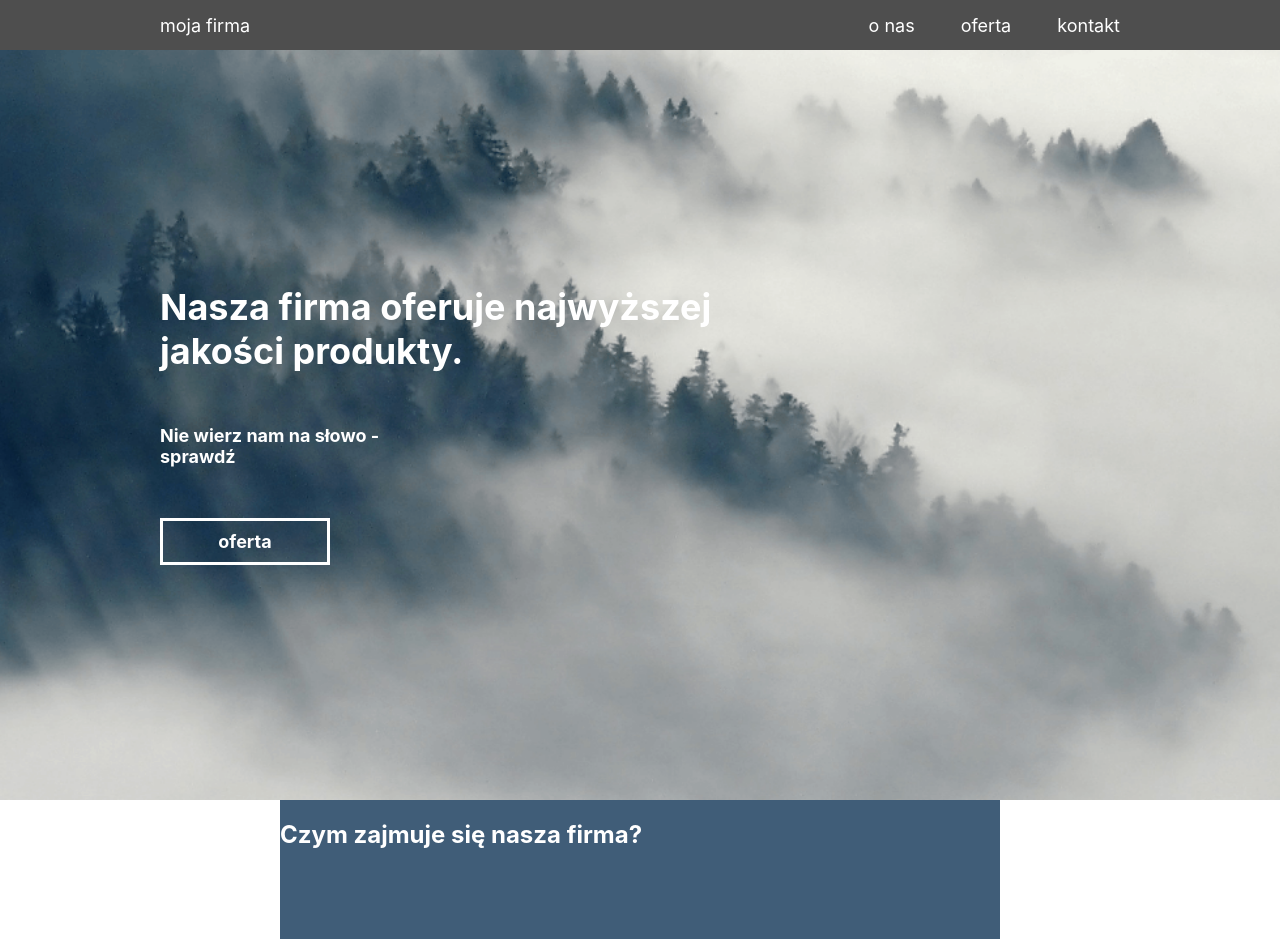
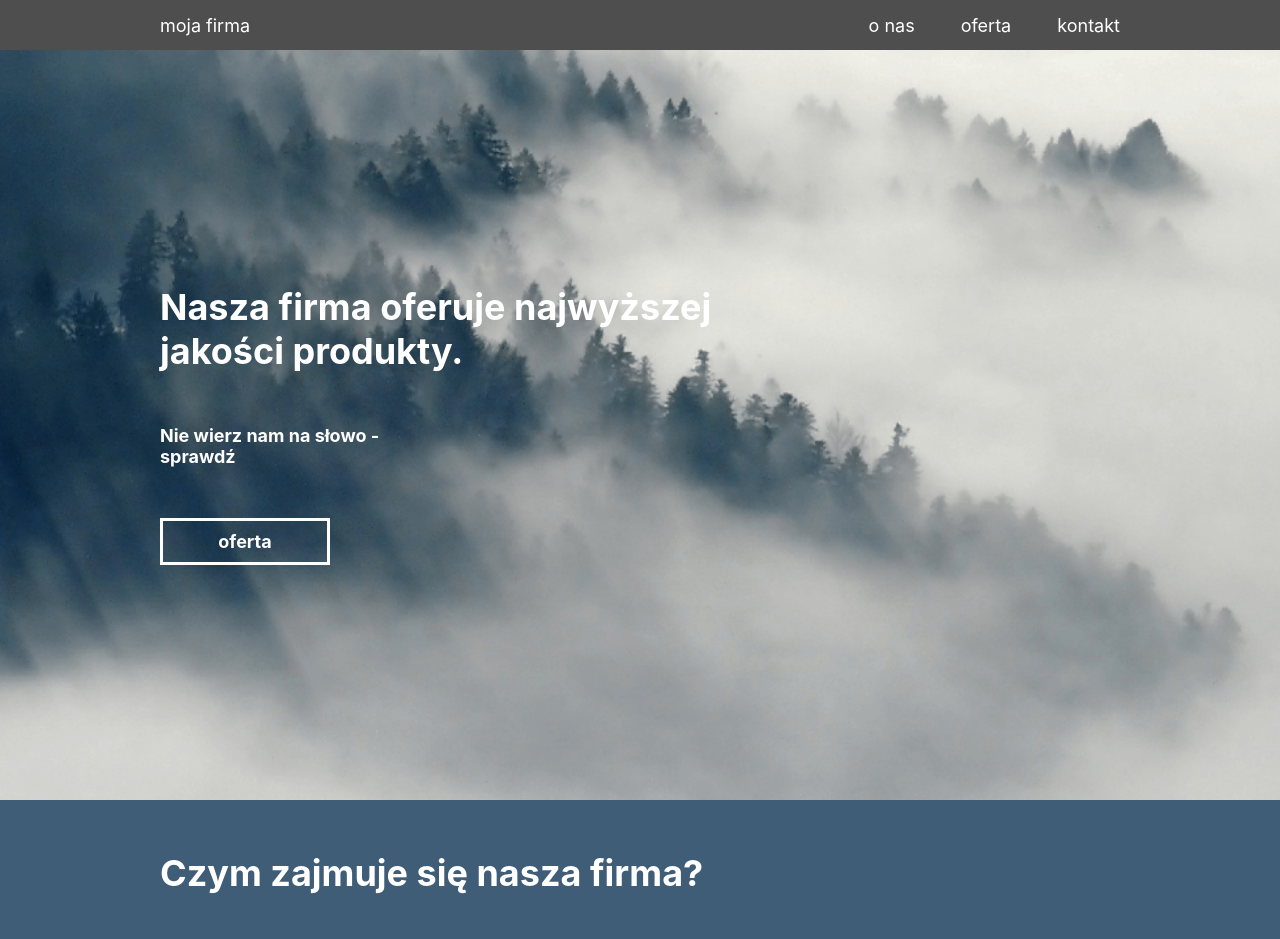
Before and after one commit to katbox9/katarzyna-skrzynecka-projekt-zaliczeniowy-6-react, a React (Create React App) app: page / in a window 1280 px wide. Shown: the top 939 px of the page. Built offline with nearby package versions, Linux system fonts and the light colour scheme.

Commit message:
add styles to secondary main heading to Offers component

```diff
--- a/src/Components/Offers/Offers.module.css
+++ b/src/Components/Offers/Offers.module.css
@@ -1,12 +1,18 @@
 .secondaryMainContainer {
   background-color: #405d78;
-  /* width: 100%; */
+  width: 100%;
   height: 689px;
   color: white;
 }
 .secondaryMainHeading {
+  width: 960px;
+  height: 100%;
+  margin: 0 auto;
+  padding-bottom: 82px;
   color: #fff;
-  padding-bottom: 82px;
+  padding-top: 51px;
+  font-size: 36px;
+  font-weight: 700;
 }
 .offerContainer {
   display: grid;
```
